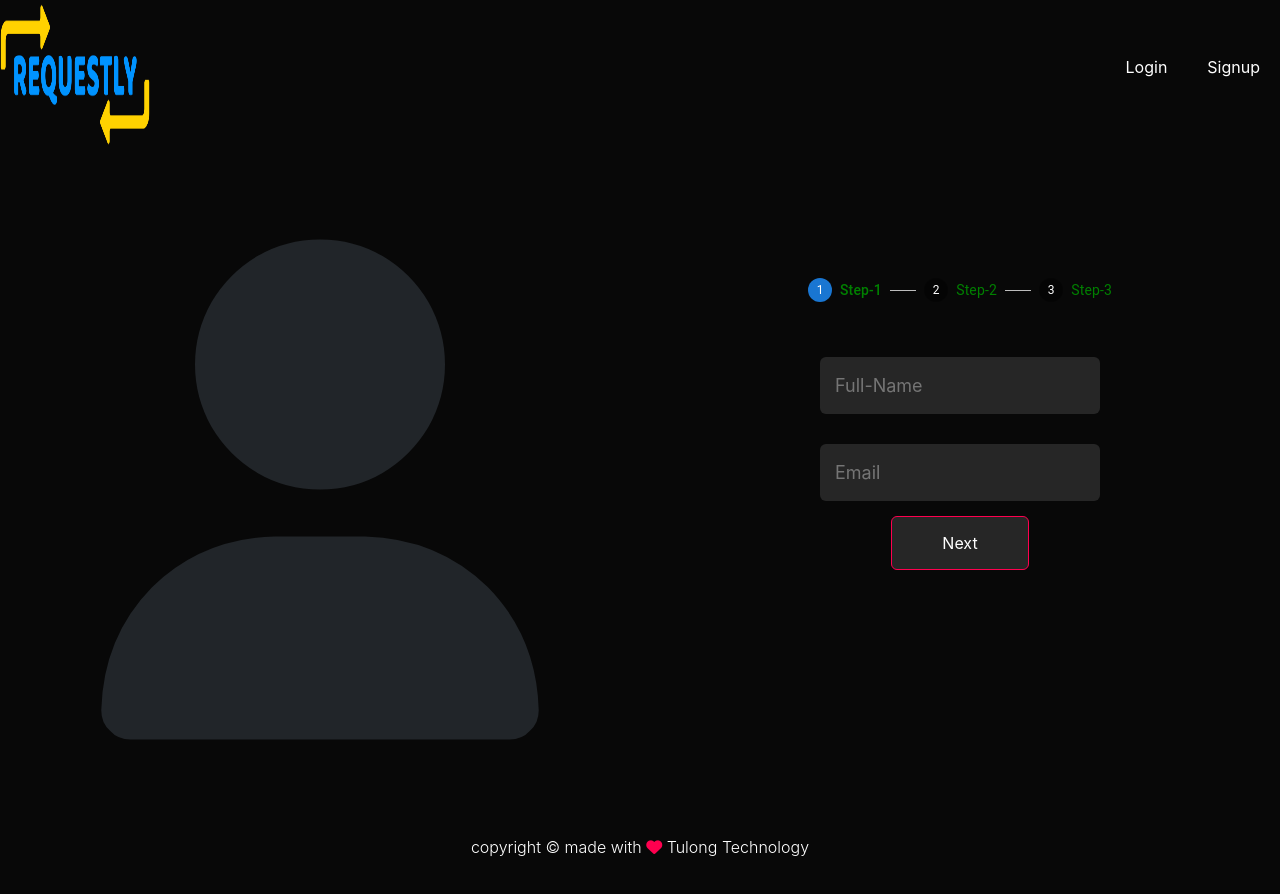
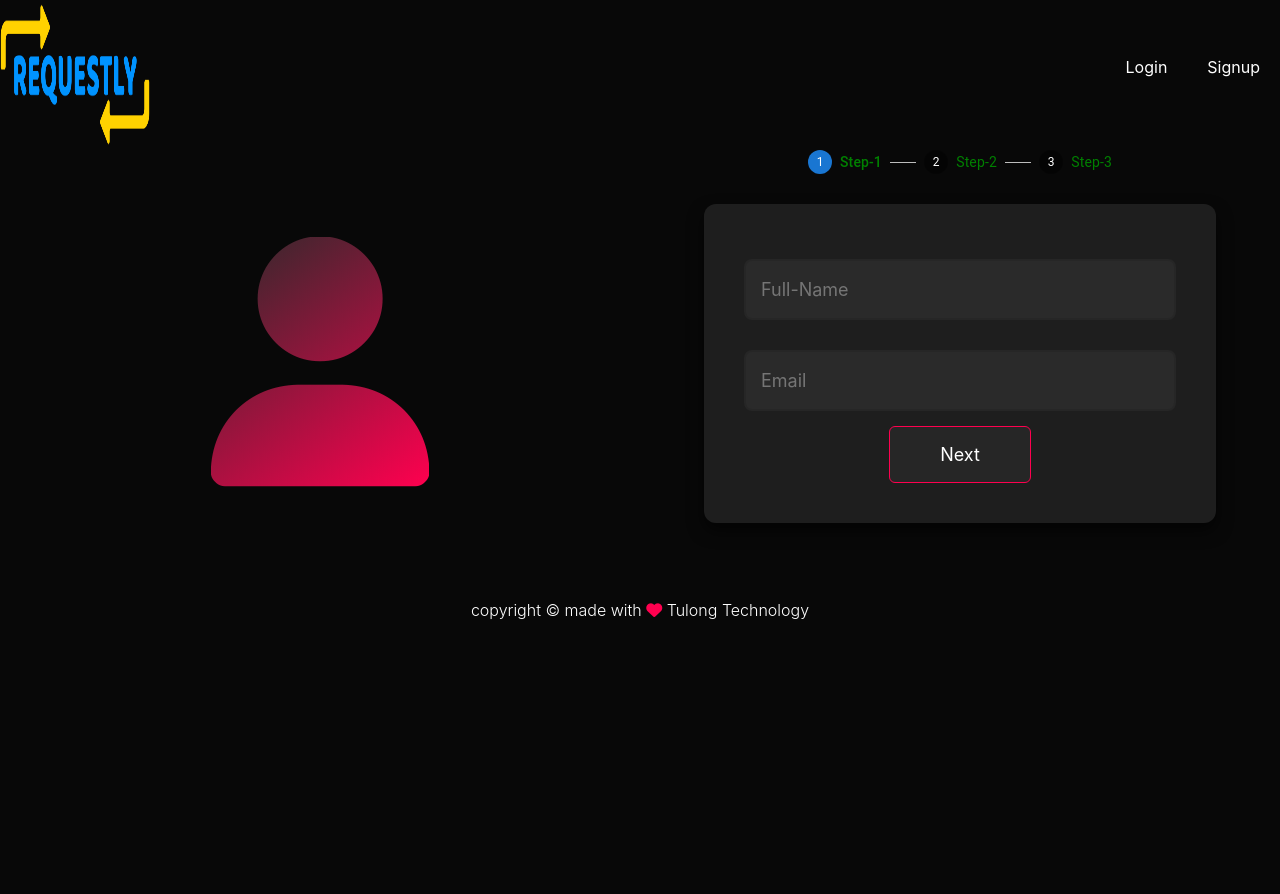
Before and after one commit to ChamanvirKaur/Requestly, a React (Create React App) app in the folder frontend-requestly/: page /Signup in a window 1280 px wide. Shown: the top 894 px of the page. After the commit the page ends 800 px from the top, so only its background shows below. Built offline with nearby package versions, Linux system fonts and the light colour scheme.

Commit message:
Chnaged login and signup design

```diff
--- a/frontend-requestly/src/Components/header/Header.js
+++ b/frontend-requestly/src/Components/header/Header.js
@@ -9,8 +9,8 @@ function Header() {
           <img className='header-logo-image' src= "./images/requestlylogo.png" alt="" />
 
               <ul id="sidemenu">
-                  <li><a href="#header">Login</a></li>
-                  <li><a href="#about">Signup</a></li>
+                  <li><a href="/login">Login</a></li>
+                  <li><a href="/signup">Signup</a></li>
                   <i class="fa-sharp fa-solid fa-xmark" onClick={()=>{document.getElementById("sidemenu").style.right="-500px"}} ></i>
               </ul>
               <i class="fa-solid fa-bars" onClick={()=>{document.getElementById("sidemenu").style.right="-200px"}}></i>
--- a/frontend-requestly/src/Components/login/Login.css
+++ b/frontend-requestly/src/Components/login/Login.css
@@ -10,21 +10,30 @@
 text-align: center;
 }
 .login-otherContent i{
-  font-size: 500px;
- margin-top: 40px;
+  font-size: 250px;
+  margin-top: 20px;
+  background: linear-gradient(145deg, #2a2a2a, #ff004f);
+  -webkit-background-clip: text;
+  -webkit-text-fill-color: transparent;
+  transition: font-size 0.3s ease;
 }
 .login-contentBox{
 width: 50%;
 padding: 20px;
 margin-bottom: 20px;
-  margin-top: 10%;
+
 
 }
 
 .login-form{
-  width: 50%;
-
+  width: 80%;
   margin: auto;
+  padding: 40px;
+  margin-bottom: 30px;
+  margin-top: 30px;
+  background: #1e1e1e;
+  border-radius: 12px;
+  box-shadow: 0 8px 16px rgba(0, 0, 0, 0.6);
 }
 
 .login-h1 h1{
@@ -47,6 +56,19 @@
   color: #fff;
   font-size: 18px;
   border-radius: 6px;
+}
+
+.login-form input:focus{
+
+border-color: #24700d;
+box-shadow: 0 0 8px #24700d;
+background-color: #333;
+
+}
+
+.login-form input:focus-visible{
+outline: 2px solid #24700d;
+outline-offset: 4px;
 }
 
 .submit-button{
--- a/frontend-requestly/src/Components/requestForm-pages/request.css
+++ b/frontend-requestly/src/Components/requestForm-pages/request.css
@@ -39,8 +39,8 @@
 
 /* Dropdown Focus Styling */
 .requestFormInput:focus {
-    border-color: #00ccff;
-    box-shadow: 0 0 8px #00ccff;
+    border-color: #24700d;
+    box-shadow: 0 0 8px #24700d;
     background-color: #333;
 }
 
@@ -52,7 +52,7 @@
 
 /* Enhanced Focus Ring for Accessibility */
 .requestFormInput:focus-visible {
-    outline: 2px solid #00ccff;
+    outline: 2px solid #24700d;
     outline-offset: 4px;
 }
 
--- a/frontend-requestly/src/Components/signup/Signup.css
+++ b/frontend-requestly/src/Components/signup/Signup.css
@@ -1,6 +1,11 @@
 .signup-mainContent{
   width: 100%;
   display: flex;
+  text-align: center;
+  display: flex;
+  justify-content: center;
+  align-items: center;
+
 }
 
 
@@ -8,15 +13,21 @@
   width: 50%;
   padding: 50px;
   text-align: center;
+  text-align: center;
 }
 .signup-otherContent i{
- font-size: 500px;
- margin-top: 40px;
+  font-size: 250px;
+  margin-top: 20px;
+  background: linear-gradient(145deg, #2a2a2a, #ff004f);
+  -webkit-background-clip: text;
+  -webkit-text-fill-color: transparent;
+  transition: font-size 0.3s ease;
+
 }
 .center-stepper{
   width: 50%;
 
-  margin-top: 10%;
+
 }
 
 
--- a/frontend-requestly/src/Components/steps-signup/steps.css
+++ b/frontend-requestly/src/Components/steps-signup/steps.css
@@ -1,88 +1,148 @@
-.signup-container{
-    width: 50%;
-
+/* Container Styling */
+.signup-container {
+    width: 80%;
     margin: auto;
-    /* border: 1px solid #262626     ; */
-    padding: 20px;
-    margin-bottom: 20px;
-    margin-top: 20px;
+    padding: 40px;
+    margin-bottom: 30px;
+    margin-top: 30px;
+    background: #1e1e1e;
+    border-radius: 12px;
+    box-shadow: 0 8px 16px rgba(0, 0, 0, 0.6);
 }
 
-.signup-h1 h1{
+/* Header Styling */
+.signup-h1 h1 {
     text-align: center;
     color: #ff004f;
+    font-size: 36px;
+    letter-spacing: 1.2px;
+    margin-bottom: 20px;
 }
 
-.signup-form h3{
+/* Form Section Header */
+.signup-form h3 {
     color: #ff004f;
-    margin: 10px;
+    margin: 15px 0;
+    font-size: 20px;
 }
 
-.signup-form input{
+/* Input Field Styling */
+.signup-form input {
     width: 100%;
-    border: 0;
+    border: 2px solid #262626;
     outline: none;
-    background: #262626;
+    background: #2a2a2a;
     padding: 15px;
     margin: 15px 0;
-    color: #fff;
+    color: #ffffff;
     font-size: 18px;
-    border-radius: 6px;
+    border-radius: 8px;
+    transition: all 0.3s ease;
 }
 
-.submit-button{
+/* Input Field Focus Styling */
+.signup-form input:focus {
+    border-color: #ff004f;
+    box-shadow: 0 0 8px #ff004f;
+    background-color: #333;
+}
+
+/* Enhanced Focus Ring for Accessibility */
+.signup-form input:focus-visible {
+    outline: 2px solid #ff004f;
+    outline-offset: 4px;
+}
+
+/* Submit Button Styling */
+.submit-button {
     display: block;
     margin: auto;
     width: fit-content;
-    border: 1px solid #ff004f;
+    border: 2px solid #ff004f;
     padding: 14px 50px;
-    border-radius: 6px;
+    border-radius: 8px;
     background: #262626;
-    color: #fff;
+    color: #ffffff;
+    font-size: 18px;
     text-decoration: none;
-    transition: background 0.5s;
+    transition: all 0.3s ease;
+    cursor: pointer;
 }
 
-.submit-button:hover{
-    background: #fff;
-    color: #ff004f;
+/* Submit Button Hover Effect */
+.submit-button:hover {
+    background: #ff004f;
+    color: #ffffff;
+    box-shadow: 0 4px 8px rgba(255, 0, 79, 0.4);
 }
 
+/* Popup Overlay */
 .popup {
     position: fixed;
     top: 0;
     left: 0;
     width: 100%;
     height: 100%;
-    background: rgba(0, 0, 0, 0.5);
+    background: rgba(0, 0, 0, 0.7);
     display: flex;
     justify-content: center;
     align-items: center;
+    z-index: 1000;
 }
 
+/* Popup Content Styling */
 .popup-content {
-    background: rgba(0, 0, 0, 0.5);
-    color: green;
-    border: 1px solid green;
-    padding: 20px;
-    border-radius: 10px;
+    background: #1e1e1e;
+    color: #00cc00;
+    border: 2px solid #00cc00;
+    padding: 30px;
+    border-radius: 12px;
     text-align: center;
+    box-shadow: 0 4px 8px rgba(0, 204, 0, 0.5);
 }
 
-  .close-button{
+/* Close Button Styling */
+.close-button {
     display: block;
     margin: auto;
     width: fit-content;
-    border: 1px solid green;
-    padding: 5px 10px;
-    border-radius: 6px;
+    border: 2px solid #00cc00;
+    padding: 8px 20px;
+    border-radius: 8px;
     background: #262626;
-    color: green;
+    color: #00cc00;
     text-decoration: none;
-    transition: background 0.5s;
+    transition: all 0.3s ease;
+    cursor: pointer;
 }
 
-  .next-back-buttons{
+/* Close Button Hover Effect */
+.close-button:hover {
+    background: #00cc00;
+    color: #262626;
+    box-shadow: 0 4px 8px rgba(0, 204, 0, 0.5);
+}
+
+/* Navigation Buttons Container */
+.next-back-buttons {
     display: flex;
+    justify-content: space-between;
     margin-top: 40px;
 }
+
+/* Additional Enhancements */
+.next-back-buttons button {
+    padding: 10px 20px;
+    border-radius: 8px;
+    border: 2px solid #ff004f;
+    background: #262626;
+    color: #ffffff;
+    cursor: pointer;
+    transition: all 0.3s ease;
+}
+
+.next-back-buttons button:hover {
+    background: #ff004f;
+    color: #ffffff;
+    box-shadow: 0 4px 8px rgba(255, 0, 79, 0.4);
+}
```
Lines whose indentation alone changed are shown as unchanged.
